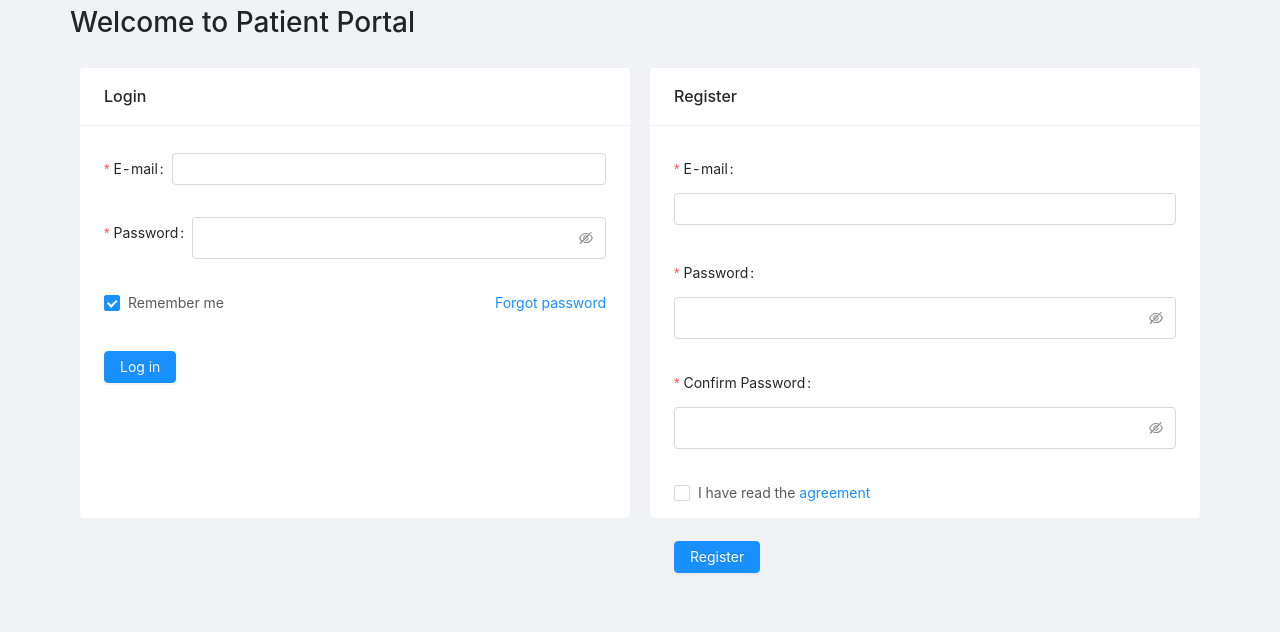
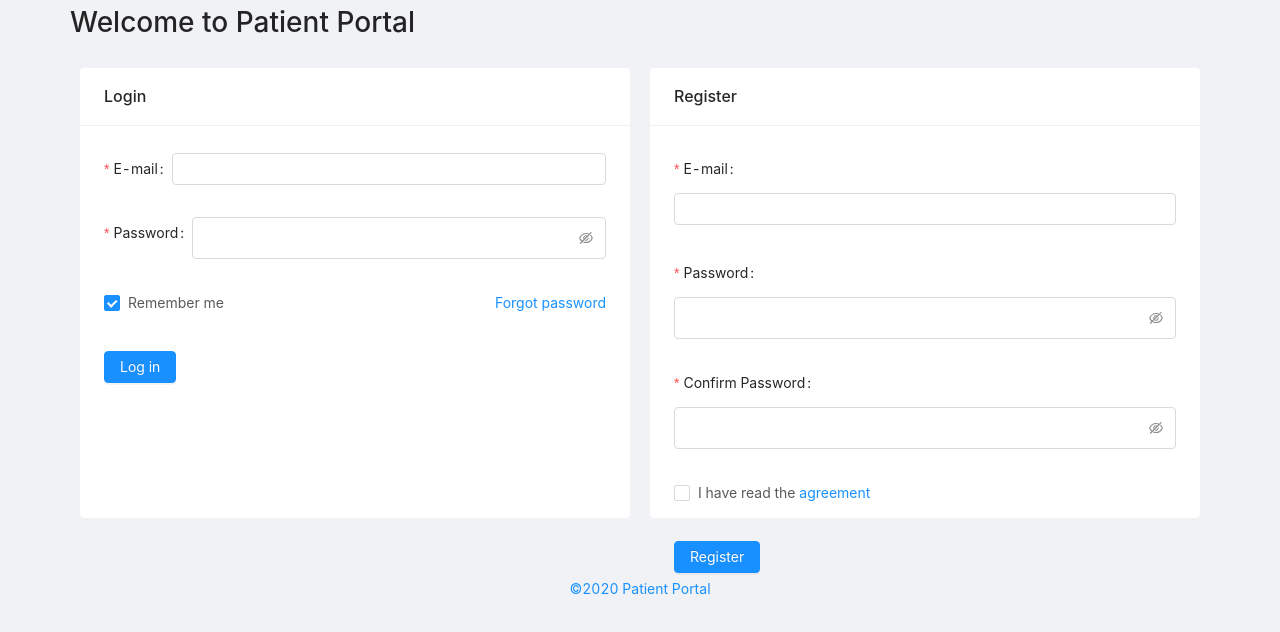
Before and after one commit to mattjaikaran/patient-portal-nextjs, a Next.js app: page / in a window 1280 px wide. Shown: the top 632 px of the page. Built offline with nearby package versions, Linux system fonts and the light colour scheme.

Commit message:
updated registration styles and layout styles

```diff
--- a/pages/index.js
+++ b/pages/index.js
@@ -1,7 +1,7 @@
 import Head from 'next/head'
 import LoginForm from '../components/LoginForm'
 import RegistrationForm from '../components/RegistrationForm'
-import { Row, Col, Card } from "antd"
+import { Row, Col, Card } from 'antd'
 import '../stylesheets/homepage.scss'
 
 export default function Home() {
@@ -42,7 +42,14 @@ export default function Home() {
             </Card>
           </Col>
         </Row>
-        </main>
+        <div className="footer">
+          <a
+            href="https://github.com/mattjaikaran/patient-portal-nextjs"
+            target="_blank">
+            ©2020 Patient Portal
+          </a>
+        </div>
+      </main>
     </div>
   )
 }
--- a/stylesheets/homepage.scss
+++ b/stylesheets/homepage.scss
@@ -6,6 +6,9 @@ body {
   margin: 0 auto;
   .gutter-row {
     padding: 10px 0;
+  }
+  .footer {
+    text-align: center;
   }
 }
 
@@ -27,5 +30,8 @@ body {
         height: 450px;
       }
     }
+    .footer {
+      margin-top: 50px;
+    }
   }
 }
```
Also changed, not shown: components/RegistrationForm/index.js (+4 -4 lines), components/layouts/MainLayout/index.js (+4 -6 lines), 2 other files (tests, documents, lock files or other folders).
